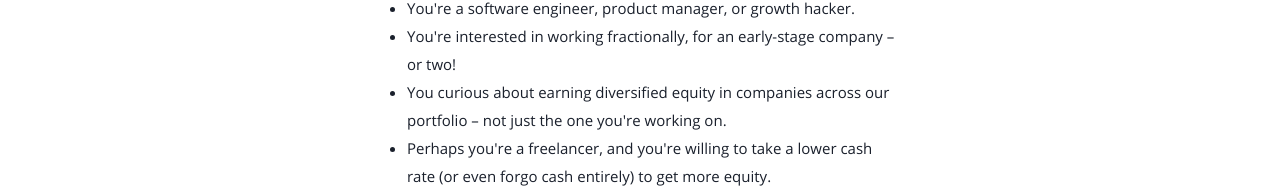
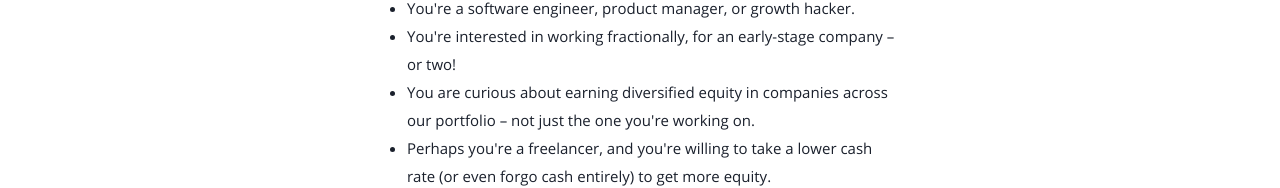
Before and after one commit to rootsystem-dev/rootsystem.com, a Next.js app: page /apply in a window 1280 px wide. Shown: the part 414-602 px from the top of the page. Built offline with nearby package versions, Linux system fonts and the light colour scheme.

Commit message:
Update index.jsx

```diff
--- a/pages/apply/index.jsx
+++ b/pages/apply/index.jsx
@@ -67,7 +67,7 @@ export default function ApplyPage ({ }) {
               You're interested in working fractionally, for an early-stage company – or two!
             </ListItem>
             <ListItem>
-              You curious about earning diversified equity in companies across our portfolio – not just the one you're working on.
+              You are curious about earning diversified equity in companies across our portfolio – not just the one you're working on.
             </ListItem>
             <ListItem>
               Perhaps you're a freelancer, and you're willing to take a lower cash rate (or even forgo cash entirely) to get more equity.
```
